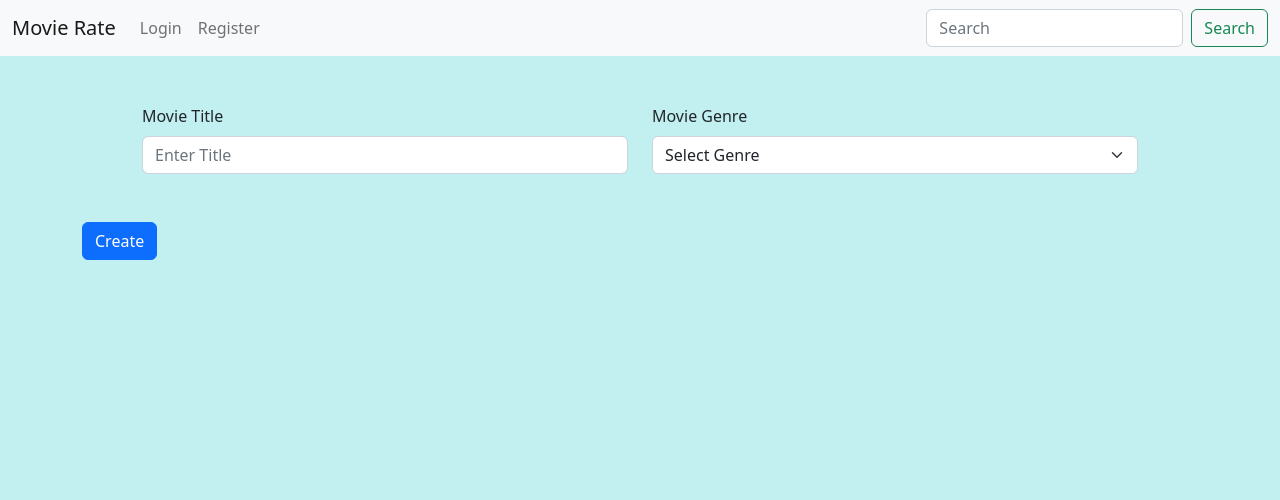
After one commit to BryanBalzer/FinalProjectBryanBalzer, a PHP site: page /moviecreate.php in a window 1280 px wide. The commit adds this page. Shown: the top 500 px of the page. Run offline with PHP 8.4, Linux system fonts and the light colour scheme; tables that the repository leaves empty or names only in its code hold one stand-in row (values such as "Sample post").

Commit message:
createdmovie create and movie edit,also added code

```diff
--- a/genrecreate.php
+++ b/genrecreate.php
@@ -6,13 +6,13 @@ $query = "SELECT * FROM genres" ;
 $values = $db->prepare($query);
 $values->execute();
 
-if ($_POST && !empty($_POST['name']) && !empty($_POST['genres'])) {
+if ($_POST && !empty($_POST['name'])) {
     $genrename = filter_input(INPUT_POST, 'name', FILTER_SANITIZE_FULL_SPECIAL_CHARS);
 
     $query = "INSERT INTO genres (genre_name) VALUES (:genre_name)";
     $statement = $db->prepare($query);
 
-    $statement->bindValue(':genre_name', $title);
+    $statement->bindValue(':genre_name', $genrename);
 
     if ($statement->execute()) {
         header("Location: genre.php");
@@ -28,7 +28,7 @@ if ($_POST && !empty($_POST['name']) && !empty($_POST['genres'])) {
         <div class="row m-5">
             <div class="col">
                 <label for="formGroupExampleInput" class="form-label">Genre Name</label>
-                <input type="text" id="title" name="title" class="form-control" placeholder="Enter Genre Name" aria-label="Genre Name">
+                <input type="text" id="name" name="name" class="form-control" placeholder="Enter Genre Name" aria-label="Genre Name">
             </div>
         </div>
         <div style="padding-left: 61px">
--- /dev/null
+++ b/moviecreate.php
@@ -0,0 +1,51 @@
+<?php
+require 'connect.php';
+session_start();
+
+$query = "SELECT * FROM genres";
+$values = $db->prepare($query);
+$values->execute();
+
+if ($_POST && !empty($_POST['title']) && !empty($_POST['movies'])) {
+    $title = filter_input(INPUT_POST, 'title', FILTER_SANITIZE_FULL_SPECIAL_CHARS);
+    $genreid = filter_input(INPUT_POST, 'movies', FILTER_SANITIZE_NUMBER_INT);
+
+    $query = "INSERT INTO movies (movie_title, genre_id) VALUES (:movie_title, :genre_id)";
+    $statement = $db->prepare($query);
+
+    $statement->bindValue(':movie_title', $title);
+    $statement->bindValue(':genre_id', $genreid);
+
+    if ($statement->execute()) {
+        header("Location: movie.php");
+        exit;
+    }
+}
+?>
+
+<?php include('header.php'); ?>
+
+<div class="container">
+    <form method="post" action="moviecreate.php">
+        <div class="row m-5">
+            <div class="col">
+                <label for="formGroupExampleInput" class="form-label">Movie Title</label>
+                <input type="text" id="title" name="title" class="form-control" placeholder="Enter Title" aria-label="Movie Title">
+            </div>
+            <div class="col">
+                <label for="formGroupExampleInput" class="form-label">Movie Genre</label>
+                <select class="form-select" name="movies" aria-label="Movie Genre">
+                    <option value="none" selected disabled hidden>Select Genre</option>
+                    <?php while ($row = $values->fetch()) : ?>
+                        <option value="<?= $row['genre_id'] ?>"><?= $row['genre_name'] ?></option>
+                    <?php endwhile ?>
+                </select>
+
+            </div>
+        </div>
+        <button type="submit" class="btn btn-primary">Create</button>
+    </form>
+</div>
+
+
+<?php include('footer.php'); ?>
--- /dev/null
+++ b/movieedit.php
@@ -0,0 +1,3 @@
+<?php include 'header.php'; ?>
+
+<?php include 'footer.php'; ?>
```
Also changed, not shown: index.php (+21 -3 lines).
